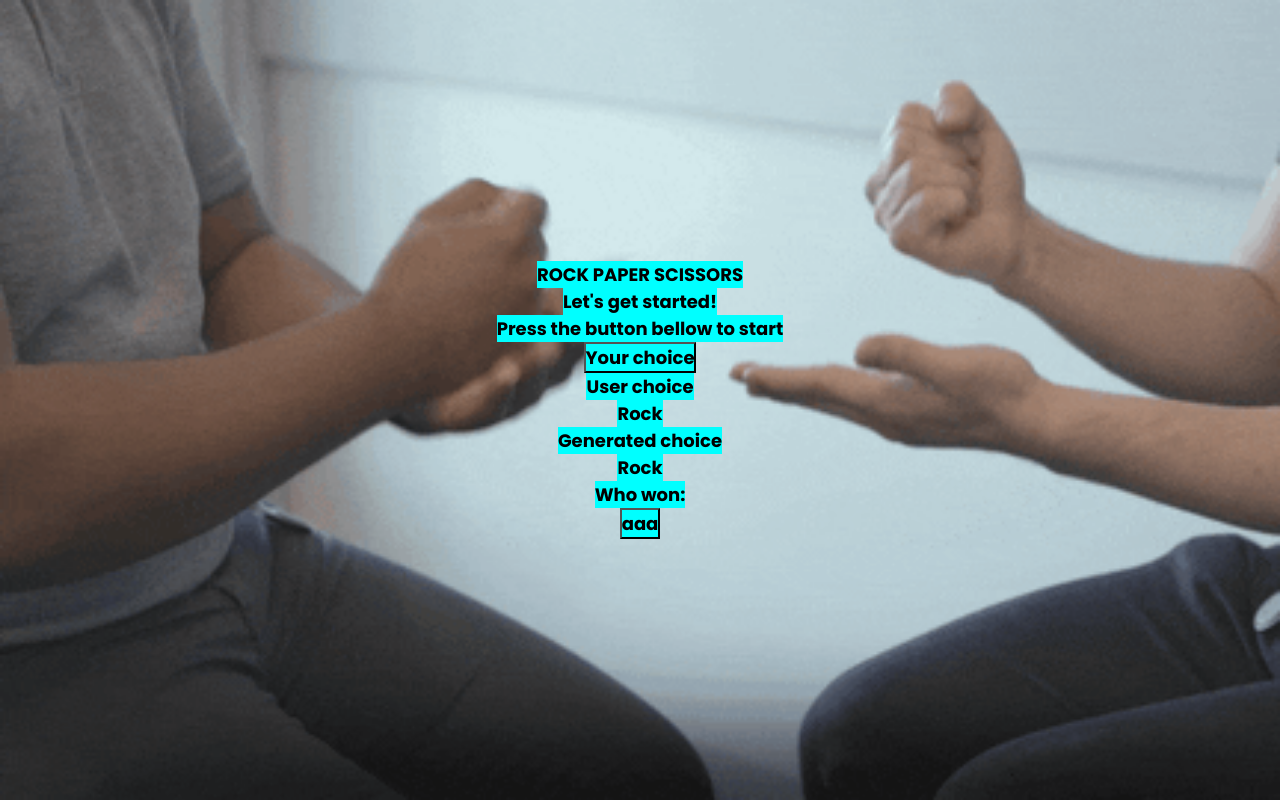
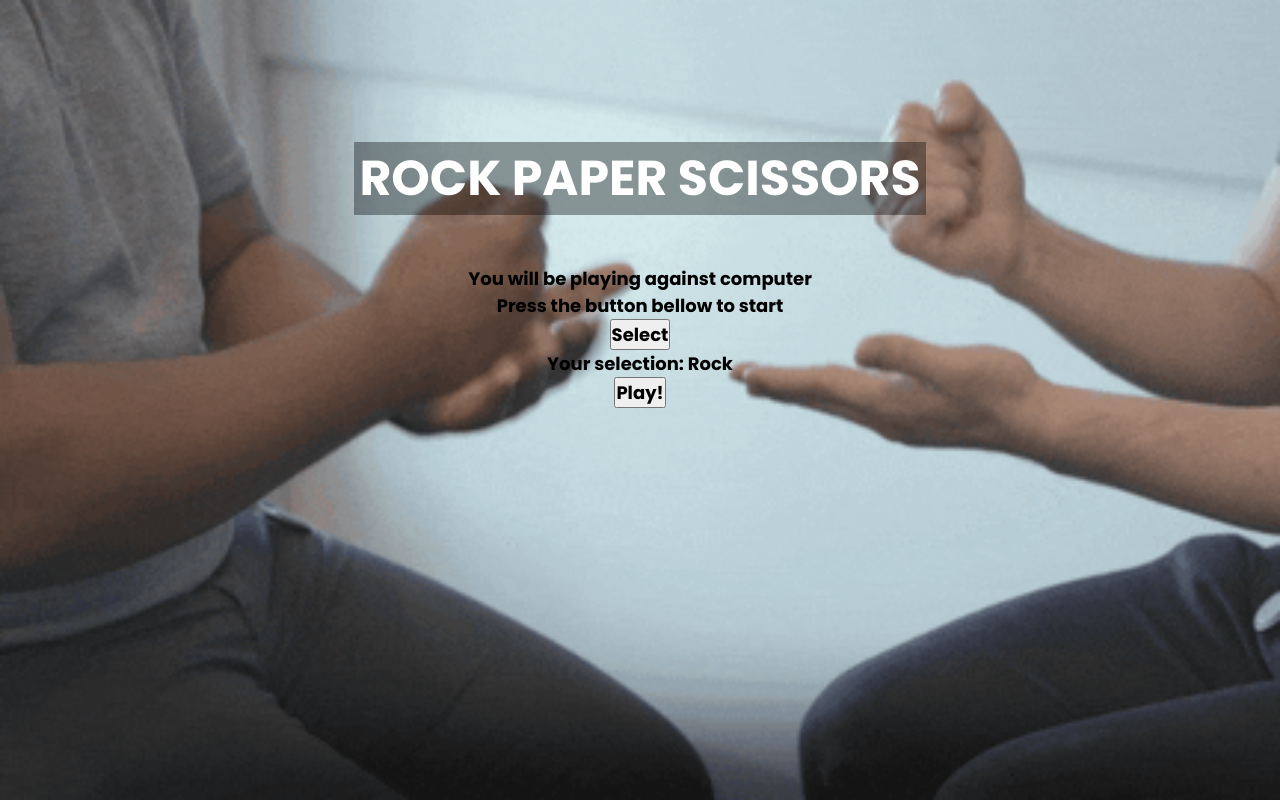
Before and after one commit to aldask/rock-paper-scissors, a React (Create React App) app: page / in a window 1280 px wide. Built offline with nearby package versions, Linux system fonts and the light colour scheme.

Commit message:
just a bit of tweeking

```diff
--- a/src/index.css
+++ b/src/index.css
@@ -8,7 +8,6 @@
   font-size: 18px;
   font-family: 'Poppins', sans-serif;
   font-weight: bold;
-  background-color: aqua;
 }
 .mainContainer {
   display: flex;
@@ -20,3 +19,11 @@
   background-image: url(img/background.gif);
   background-size: cover;
 }
+.main {
+  background-color: rgba(0, 0, 0, 0.363);
+  padding: 0 5px;
+  color: white;
+  margin-top: -250px;
+  font-size: 49px;
+  margin-bottom: 50px;
+}
--- a/src/logic.tsx
+++ b/src/logic.tsx
@@ -30,7 +30,7 @@ const Buttons: React.FC = () => {
     function handleChoice() {
         setUserSelection(userSelection + 1);
 
-        if (userSelection > 2) {
+        if (userSelection > 1) {
             setUserSelection(0);
         }
     }
@@ -90,15 +90,15 @@ const Buttons: React.FC = () => {
         <>
         <div className='mainContainer'>
             <h1 className='main'>ROCK PAPER SCISSORS</h1>
-            <p>Let's get started!</p>
-            <p>Press the button bellow to start</p>
-            <button onClick={handleChoice}>Your choice</button>
-            <p>User choice</p>
-            <p>{userText}</p>
-            <p>Generated choice</p>
-            <p>{generatedText}</p>
-            <p>Who won:</p>
-            <button onClick={handleWhoWon}>aaa</button>
+            <div className='infoBox'>
+                <p>You will be playing against computer</p>
+                <p>Press the button bellow to start</p>
+            </div>
+            <div className='buttonsBox'>
+                <button onClick={handleChoice}>Select</button>
+                <p>Your selection: <span>{userText}</span></p>
+            </div>
+            <button onClick={handleWhoWon}>Play!</button>
         </div>
         </>
         );
```
